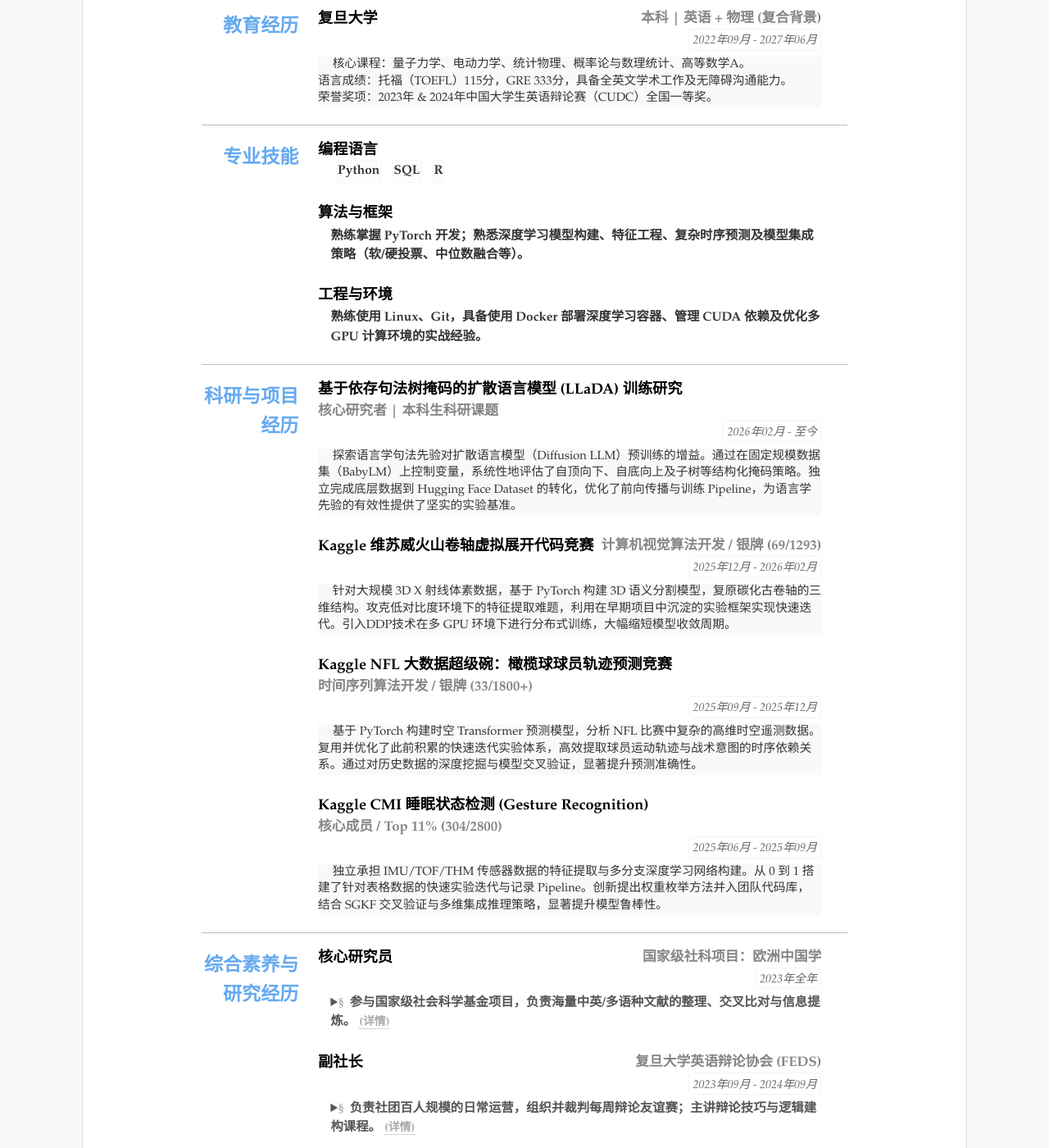
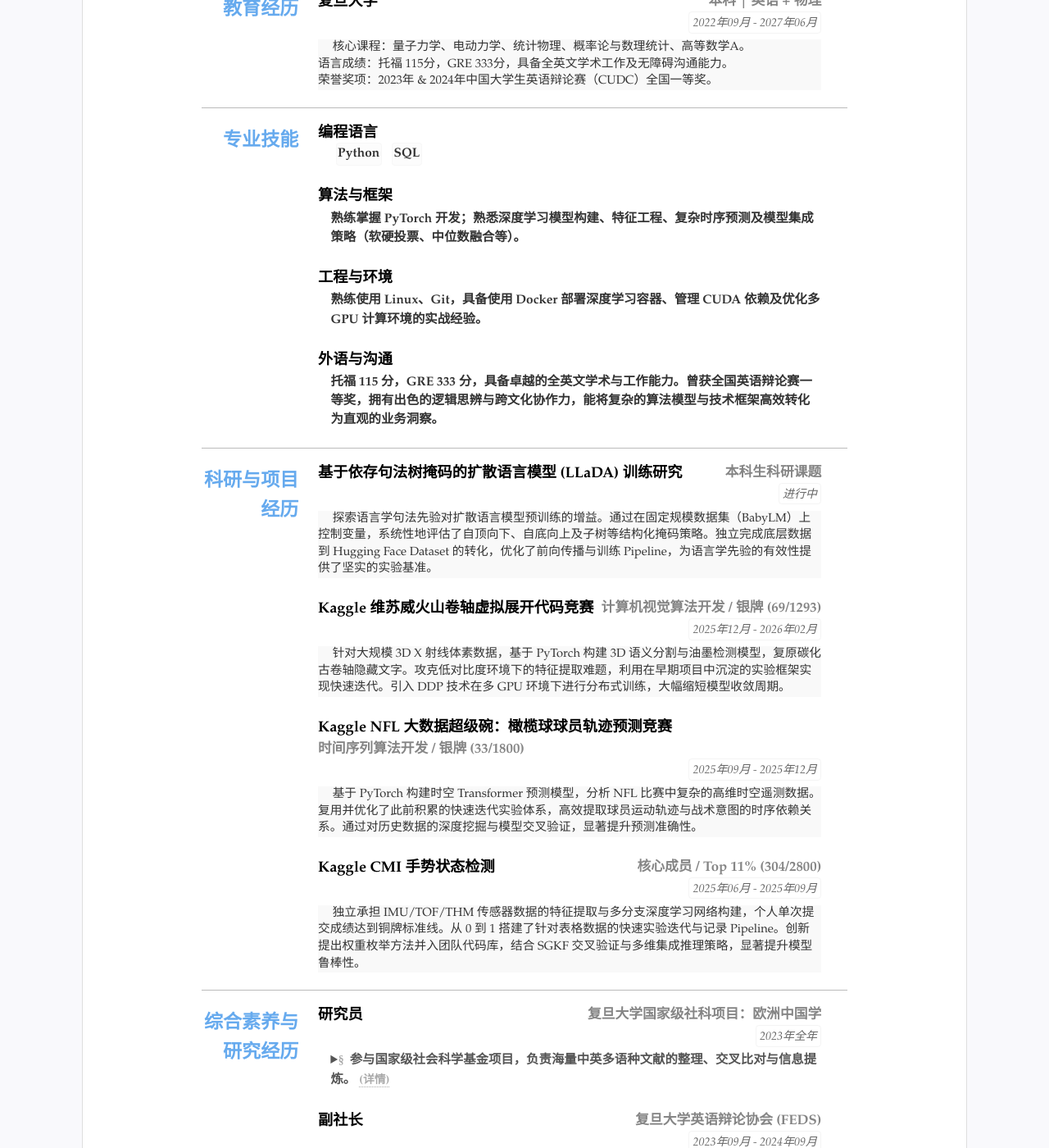
Before and after one commit to hanBufan/CV, a Jekyll site: the page built from index.html, in a window 1280 px wide and 1400 px high, scrolled down 223 px. Shown: the whole window at 82% size. Built offline with Jekyll 4.4.1, drawn with Linux system fonts in a browser that asks for light colours; some of the changed text lies outside the part shown.

Commit message:
Update resume.yml

```diff
--- a/_data/resume.yml
+++ b/_data/resume.yml
@@ -1,18 +1,15 @@
 # 数据格式为 yaml (文件以 .yml 结尾)
-title: "韩步凡"
+title: "韩步凡的简历"
 lang: "zh"
 name: "韩步凡"
-jobtitle: "机器学习 & 数据分析"
+jobtitle: "机器学习 / 数据分析"
 photo: "" # 照片可空，不显示
 
 contact:
   - text: "22300120126@m.fudan.edu.cn"
     href: 'mailto:22300120126@m.fudan.edu.cn'
     icon: 'icons/email.svg'
-  - text: "+86 13918565541"
-    href: 'tel:13918565541'
-    icon: 'icons/phone.svg'
-  - text: "+1 (626)-766-9198"
+  - text: "13918565541"
     href: 'tel:13918565541'
     icon: 'icons/phone.svg'
   - text: "kaggle.com/hsiaosuan"
@@ -30,8 +27,8 @@ main:
     content:
       - title: 复旦大学
         duration: "2022年09月 - 2027年06月"
-        sub: "本科 | 英语 + 物理 (复合背景)"
-        detail: "核心课程：量子力学、电动力学、统计物理、概率论与数理统计、高等数学A。<br>语言成绩：托福（TOEFL）115分，GRE 333分，具备全英文学术工作及无障碍沟通能力。<br>荣誉奖项：2023年 & 2024年中国大学生英语辩论赛（CUDC）全国一等奖。"
+        sub: "本科 | 英语 + 物理"
+        detail: "核心课程：量子力学、电动力学、统计物理、概率论与数理统计、高等数学A。<br>语言成绩：托福 115分，GRE 333分，具备全英文学术工作及无障碍沟通能力。<br>荣誉奖项：2023年 & 2024年中国大学生英语辩论赛（CUDC）全国一等奖。"
 
   - type: skills
     name: "专业技能"
@@ -40,39 +37,41 @@ main:
         items:
           - Python
           - SQL
-          - R
       - title: 算法与框架
-        summary: "熟练掌握 PyTorch 开发；熟悉深度学习模型构建、特征工程、复杂时序预测及模型集成策略（软/硬投票、中位数融合等）。"
+        summary: "熟练掌握 PyTorch 开发；熟悉深度学习模型构建、特征工程、复杂时序预测及模型集成策略（软硬投票、中位数融合等）。"
       - title: 工程与环境
         summary: "熟练使用 Linux、Git，具备使用 Docker 部署深度学习容器、管理 CUDA 依赖及优化多 GPU 计算环境的实战经验。"
+      - title: 外语与沟通
+        summary: "托福 115 分，GRE 333 分，具备卓越的全英文学术与工作能力。曾获全国英语辩论赛一等奖，拥有出色的逻辑思辨与跨文化协作力，能将复杂的算法模型与技术框架高效转化为直观的业务洞察。"
+
 
   - type: projects
     name: 科研与项目经历
     content:
       - title: 基于依存句法树掩码的扩散语言模型 (LLaDA) 训练研究
-        duration: "2026年02月 - 至今"
-        sub: "核心研究者 | 本科生科研课题"
-        detail: "探索语言学句法先验对扩散语言模型（Diffusion LLM）预训练的增益。通过在固定规模数据集（BabyLM）上控制变量，系统性地评估了自顶向下、自底向上及子树等结构化掩码策略。独立完成底层数据到 Hugging Face Dataset 的转化，优化了前向传播与训练 Pipeline，为语言学先验的有效性提供了坚实的实验基准。"
+        duration: "进行中" # 或者改成 "Ongoing" 如果你更喜欢英文状态
+        sub: "本科生科研课题"
+        detail: "探索语言学句法先验对扩散语言模型预训练的增益。通过在固定规模数据集（BabyLM）上控制变量，系统性地评估了自顶向下、自底向上及子树等结构化掩码策略。独立完成底层数据到 Hugging Face Dataset 的转化，优化了前向传播与训练 Pipeline，为语言学先验的有效性提供了坚实的实验基准。"
       - title: Kaggle 维苏威火山卷轴虚拟展开代码竞赛
         duration: "2025年12月 - 2026年02月"
         sub: "计算机视觉算法开发 / 银牌 (69/1293)"
-        detail: "针对大规模 3D X 射线体素数据，基于 PyTorch 构建 3D 语义分割模型，复原碳化古卷轴的三维结构。攻克低对比度环境下的特征提取难题，利用在早期项目中沉淀的实验框架实现快速迭代。引入DDP技术在多 GPU 环境下进行分布式训练，大幅缩短模型收敛周期。"
+        detail: "针对大规模 3D X 射线体素数据，基于 PyTorch 构建 3D 语义分割与油墨检测模型，复原碳化古卷轴隐藏文字。攻克低对比度环境下的特征提取难题，利用在早期项目中沉淀的实验框架实现快速迭代。引入 DDP 技术在多 GPU 环境下进行分布式训练，大幅缩短模型收敛周期。"
       - title: Kaggle NFL 大数据超级碗：橄榄球球员轨迹预测竞赛
         duration: "2025年09月 - 2025年12月"
-        sub: "时间序列算法开发 / 银牌 (33/1800+)"
+        sub: "时间序列算法开发 / 银牌 (33/1800)"
         detail: "基于 PyTorch 构建时空 Transformer 预测模型，分析 NFL 比赛中复杂的高维时空遥测数据。复用并优化了此前积累的快速迭代实验体系，高效提取球员运动轨迹与战术意图的时序依赖关系。通过对历史数据的深度挖掘与模型交叉验证，显著提升预测准确性。"
-      - title: Kaggle CMI 睡眠状态检测 (Gesture Recognition)
+      - title: Kaggle CMI 手势状态检测
         duration: "2025年06月 - 2025年09月"
         sub: "核心成员 / Top 11% (304/2800)"
-        detail: "独立承担 IMU/TOF/THM 传感器数据的特征提取与多分支深度学习网络构建。从 0 到 1 搭建了针对表格数据的快速实验迭代与记录 Pipeline。创新提出权重枚举方法并入团队代码库，结合 SGKF 交叉验证与多维集成推理策略，显著提升模型鲁棒性。"
+        detail: "独立承担 IMU/TOF/THM 传感器数据的特征提取与多分支深度学习网络构建，个人单次提交成绩达到铜牌标准线。从 0 到 1 搭建了针对表格数据的快速实验迭代与记录 Pipeline。创新提出权重枚举方法并入团队代码库，结合 SGKF 交叉验证与多维集成推理策略，显著提升模型鲁棒性。"
 
   - type: experience
     name: 综合素养与研究经历
     content:
-      - title: 核心研究员
-        sub: "国家级社科项目：欧洲中国学"
+      - title: 研究员
+        sub: "复旦大学国家级社科项目：欧洲中国学"
         duration: "2023年全年"
-        summary: "参与国家级社会科学基金项目，负责海量中英/多语种文献的整理、交叉比对与信息提炼。"
+        summary: "参与国家级社会科学基金项目，负责海量中英多语种文献的整理、交叉比对与信息提炼。"
         detail: "独立撰写并发表相关外交评论文章，展现了极强的学术研究能力、严密的逻辑思辨以及将复杂社科概念结构化的写作能力。"
       - title: 副社长
         sub: "复旦大学英语辩论协会 (FEDS)"
```
